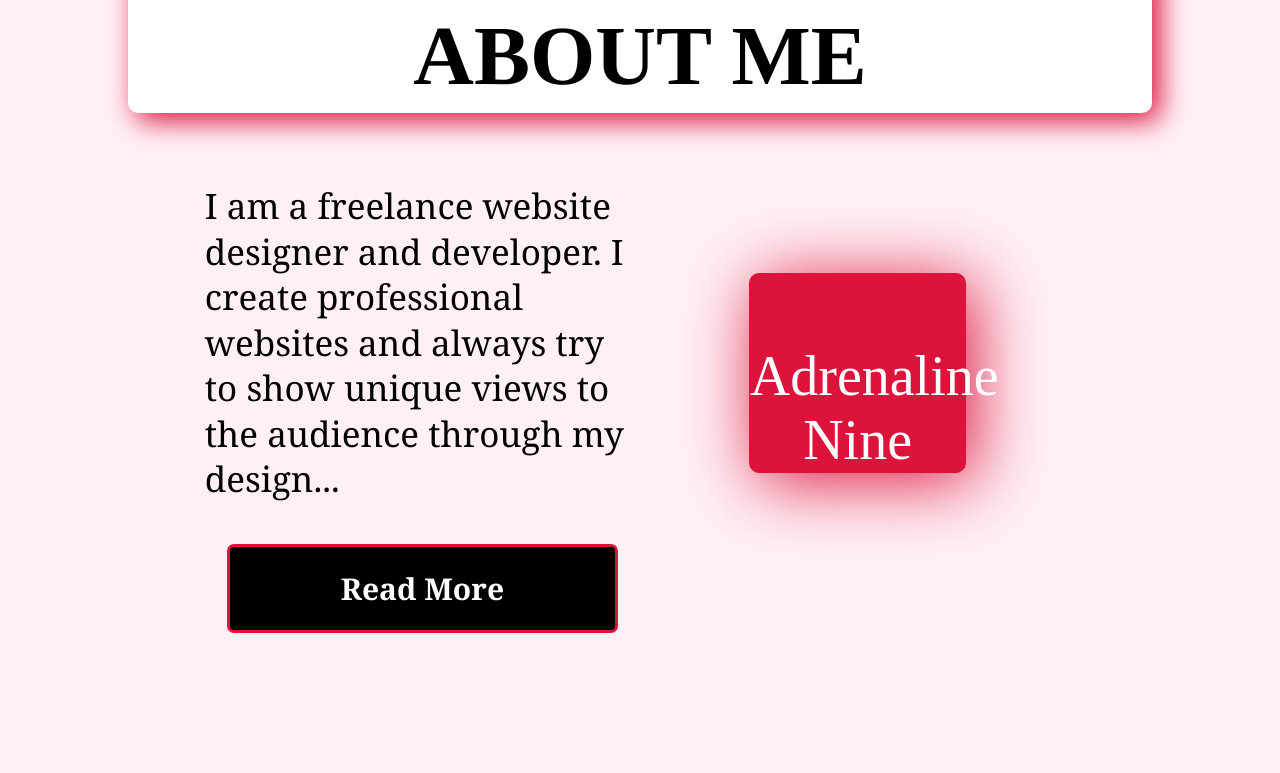
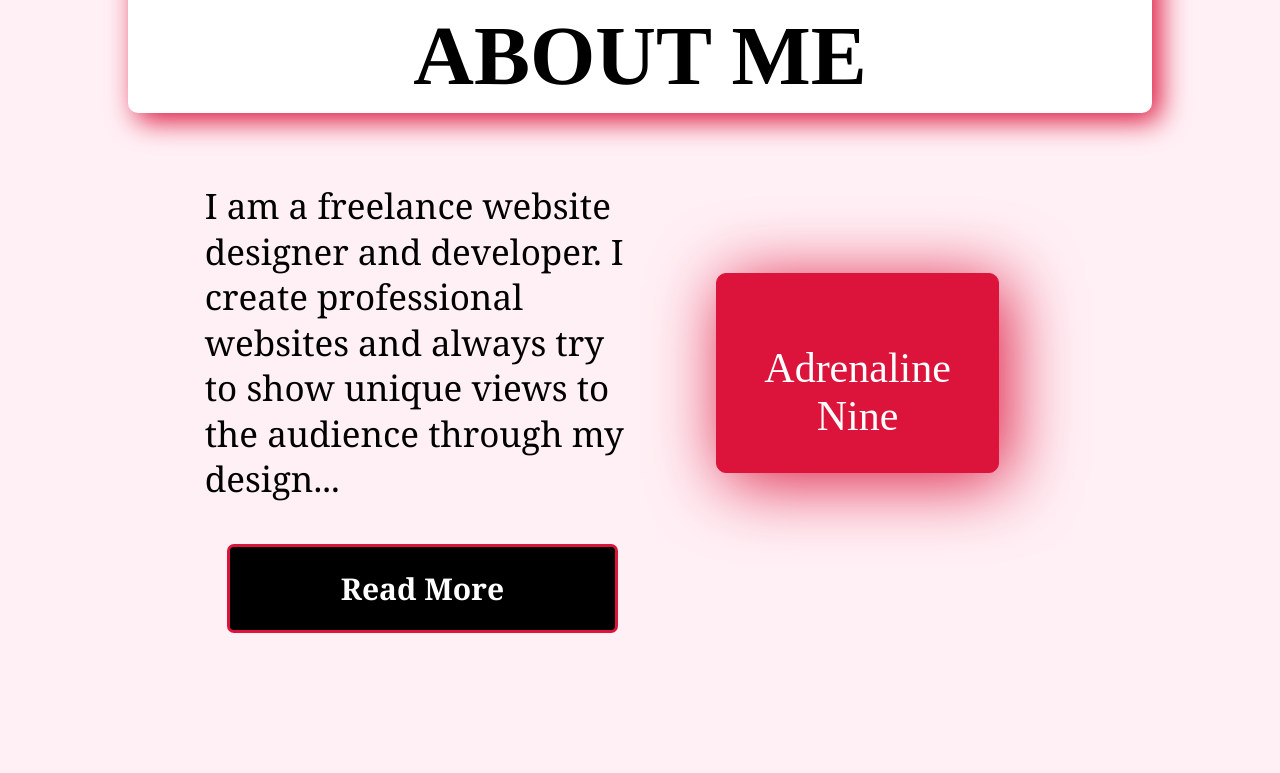
Before and after one commit to Adrenaline9/Personal-Portfolio, a Svelte app: page / in a window 1280 px wide. Shown: the part 3206-3979 px from the top of the page. Built offline with nearby package versions, Linux system fonts and the light colour scheme.

Commit message:
1 file modified

```diff
--- a/src/assets/images/Adrenaline.js
+++ b/src/assets/images/Adrenaline.js
@@ -2,7 +2,7 @@ import React from 'react';
 import styled from 'styled-components';
 
 const AdrenalineStyles = styled.div`
-  width: 50%;
+  width: 65%;
   margin: auto;
   .adr_text {
     color: white;
@@ -11,7 +11,7 @@ const AdrenalineStyles = styled.div`
     border: 1px solid var(--crimson);
     box-shadow: 8px 8px 70px var(--crimson);
     border-radius: 10px;
-    font-size: 4rem;
+    font-size: 3rem;
     padding-top: 70px;
     margin: auto;
 
```
